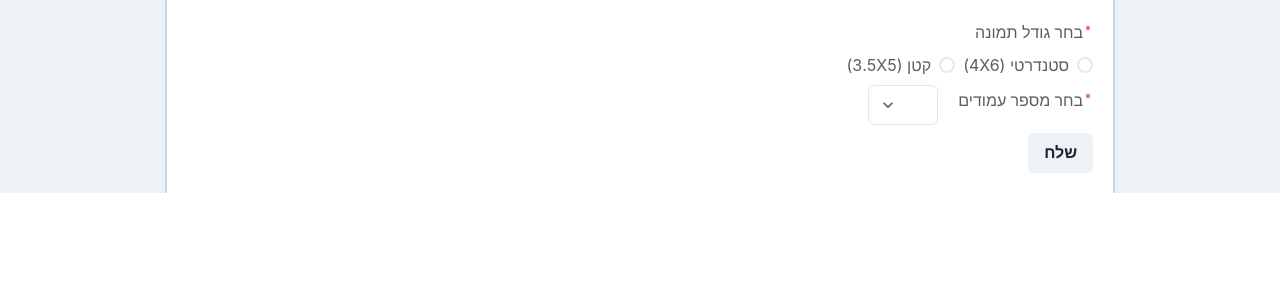
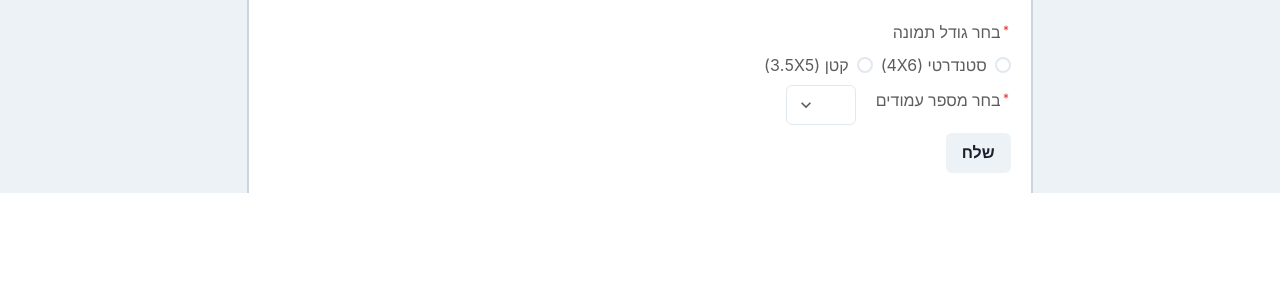
Before and after one commit to lrotberg/album-sizer, a React (Vite) app: page / in a window 1280 px wide. Shown: the top 300 px of the page. Built offline with nearby package versions, Linux system fonts and the light colour scheme.

Commit message:
Adjust grid column spans in App component

```diff
--- a/src/App.tsx
+++ b/src/App.tsx
@@ -7,11 +7,11 @@ function App() {
   // return <Fraction top={top} bottom={bottom} wholeNumber={wholeNumber} />;
   return (
     <Grid placeItems="center" templateAreas={"left form right"} color="blackAlpha.700" dir="rtl">
-      <GridItem id="left" w="100%" h="100%" colSpan={2} bg="gray.100" area={"left"} />
+      <GridItem id="left" w="100%" h="100%" colSpan={3} bg="gray.100" area={"left"} />
       <GridItem
         id="form"
         w="100%"
-        colSpan={8}
+        colSpan={6}
         area={"form"}
         borderStart={"2px solid"}
         borderStartColor={"gray.300"}
@@ -20,7 +20,7 @@ function App() {
       >
         <MainForm />
       </GridItem>
-      <GridItem id="right" w="100%" h="100%" colSpan={2} bg="gray.100" area={"right"} />
+      <GridItem id="right" w="100%" h="100%" colSpan={3} bg="gray.100" area={"right"} />
     </Grid>
   );
 }
```
